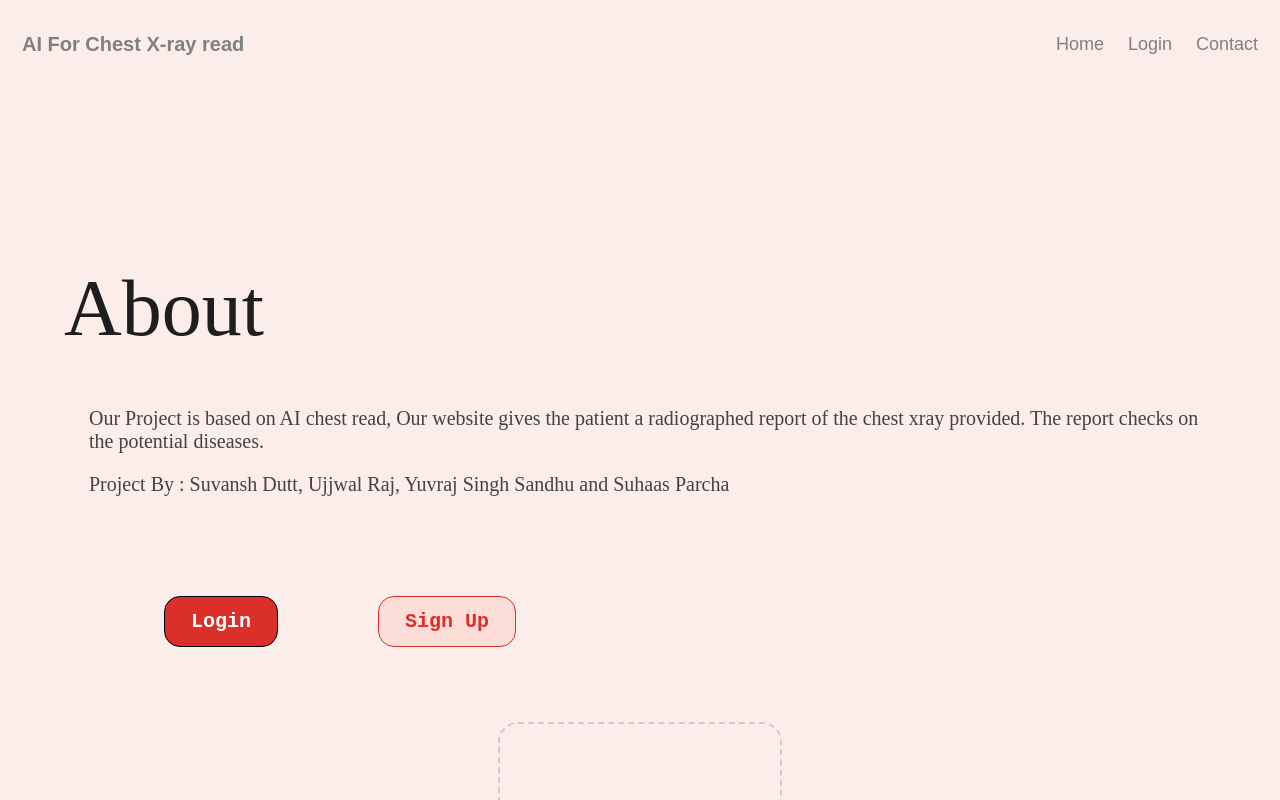
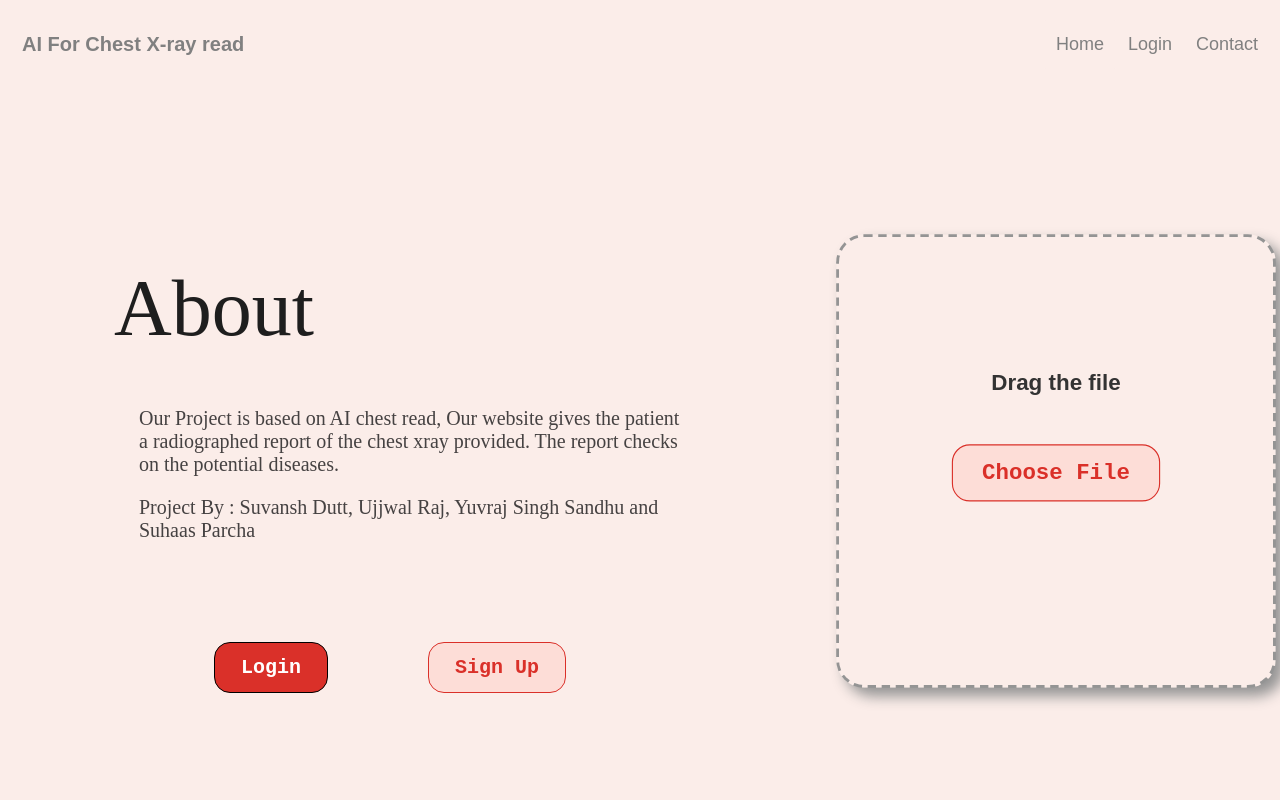
Before and after one commit to suvanshdutt/4ZP6A-capstone, a SvelteKit app: page / in a window 1280 px wide. Shown: the top 800 px of the page. Built offline with nearby package versions, Linux system fonts and the light colour scheme.

Commit message:
Added flex, drop shadow, changed button

```diff
--- a/src/components/Dropbox.svelte
+++ b/src/components/Dropbox.svelte
@@ -1,27 +1,34 @@
 <script>
   import Button from "../shared/Button.svelte";
-  function handleFiles(files){
-    console.log("Files selected :", files);
+  let fileInput;
+
+  function handleFiles(event) {
+    const files = event.target.files;
+    // Further file handling logic can go here
+  }
+
+  function triggerFileSelect(event) {
+    event.preventDefault();
+    fileInput.click();
   }
 </script>
 
 <main>
   <div id="drop-area">
     <form class="my-form">
-      <label for= "fileElem" class = "file-label">Drag the file</label>
+      <label for="fileElem" class="file-label">Drag the file</label>
       <div class="buttons">
         <div class="new-button">
           <input
-          type = "file"
-          id ="fileElem"
+            type="file"
+            id="fileElem"
             multiple
-          accept ="image/*"
-          style = "display: none;"
+            accept="image/*"
+            bind:this={fileInput}
+            on:change={handleFiles}
+            style="display: none;"
           />
-        <Button inverse={true} on:click={(e) =>
-        { e.preventDefault();
-        document.getElementById('fileElem').click();
-        }} >
+          <Button inverse={true} on:click={triggerFileSelect}>
             Choose File
           </Button>
         </div>
@@ -32,23 +39,25 @@
 
 <style>
   #drop-area {
-  border: 2px dashed #ccc;
+    border: 2px dashed #949494;
     border-radius: 20px;
-  width: 240px;
-  height: 240px;
+    width: 270px;
+    height: 280px;
     font-family: sans-serif;
     margin: 5px auto;
     padding: 20px;
     background: #fbede9;
     float: left;
-  text-align : center;
+    text-align: center;
+    box-shadow: 6px 6px 10px #949494;
+    scale: 1.4;
   }
   #fileElem {
     display: none;
   }
   .file-label {
-  cursor : pointer;
-  color : #333;
+    cursor: pointer;
+    color: #333;
     font-weight: bold;
   }
   .my-form {
@@ -56,22 +65,15 @@
     margin-top: 75px;
     align-items: center;
   }
-
-
-
-
   .buttons {
     display: flex;
     justify-content: center;
     align-items: center;
-  margin-top: 15px;
-
+    margin-top: 30px;
   }
   .new-button {
-  transform: scale(0.6); /* Scale down to 80% */
+    transform: scale(0.8);
     display: inline-block;
-  color: black
-
+    color: black;
   }
-
 </style>
--- a/src/components/homepage.svelte
+++ b/src/components/homepage.svelte
@@ -34,7 +34,7 @@
     flex-direction: row;
     justify-content: space-between;
     align-items: center; /* Vertically centers items */
-    gap: 50px; /* Adjust spacing between the elements */
+    gap: 200px; /* Adjust spacing between the elements */
     flex-wrap: wrap; /* Allows items to wrap if the screen is smaller */
 }
 
@@ -55,6 +55,8 @@
 
     .About {
         margin-right: 5px;
+        margin-left: 50px;
+        width: 50%;
     }
 
     h1 {
--- a/src/shared/Button.svelte
+++ b/src/shared/Button.svelte
@@ -36,6 +36,8 @@
         padding: 13px 26px;
         border: black solid 1px;
         border-radius: 16px;
+        transition: 0s background-color color border;
+
     }
     .inverse{
         border: var(--primary_color) solid 1px;
@@ -44,5 +46,6 @@
     }
     button:hover {
         box-shadow: var(--grey) 3px 3px 10px;
+        transition-delay: 0.05s;
     }
 </style>
```
Lines whose indentation alone changed are shown as unchanged.
